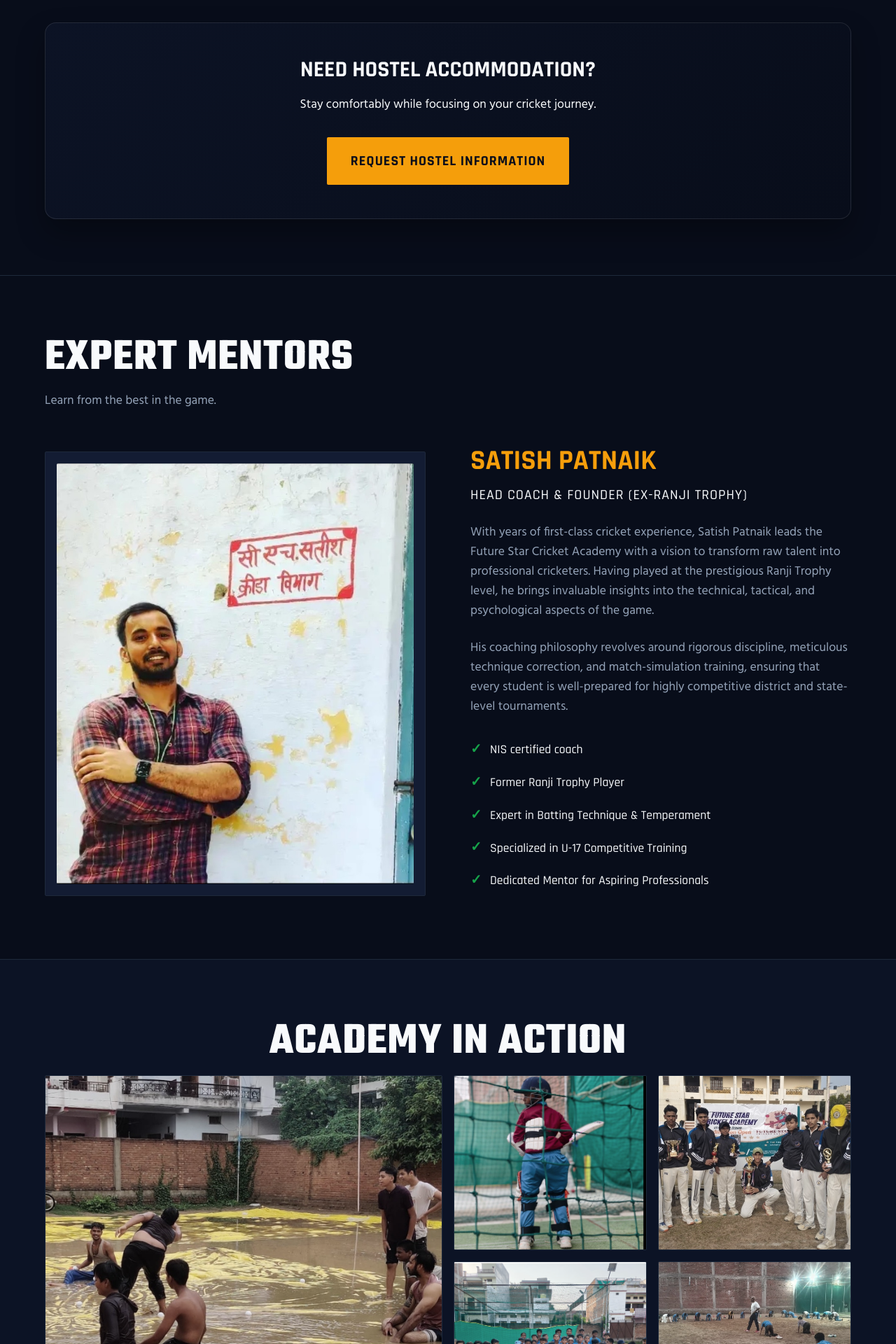
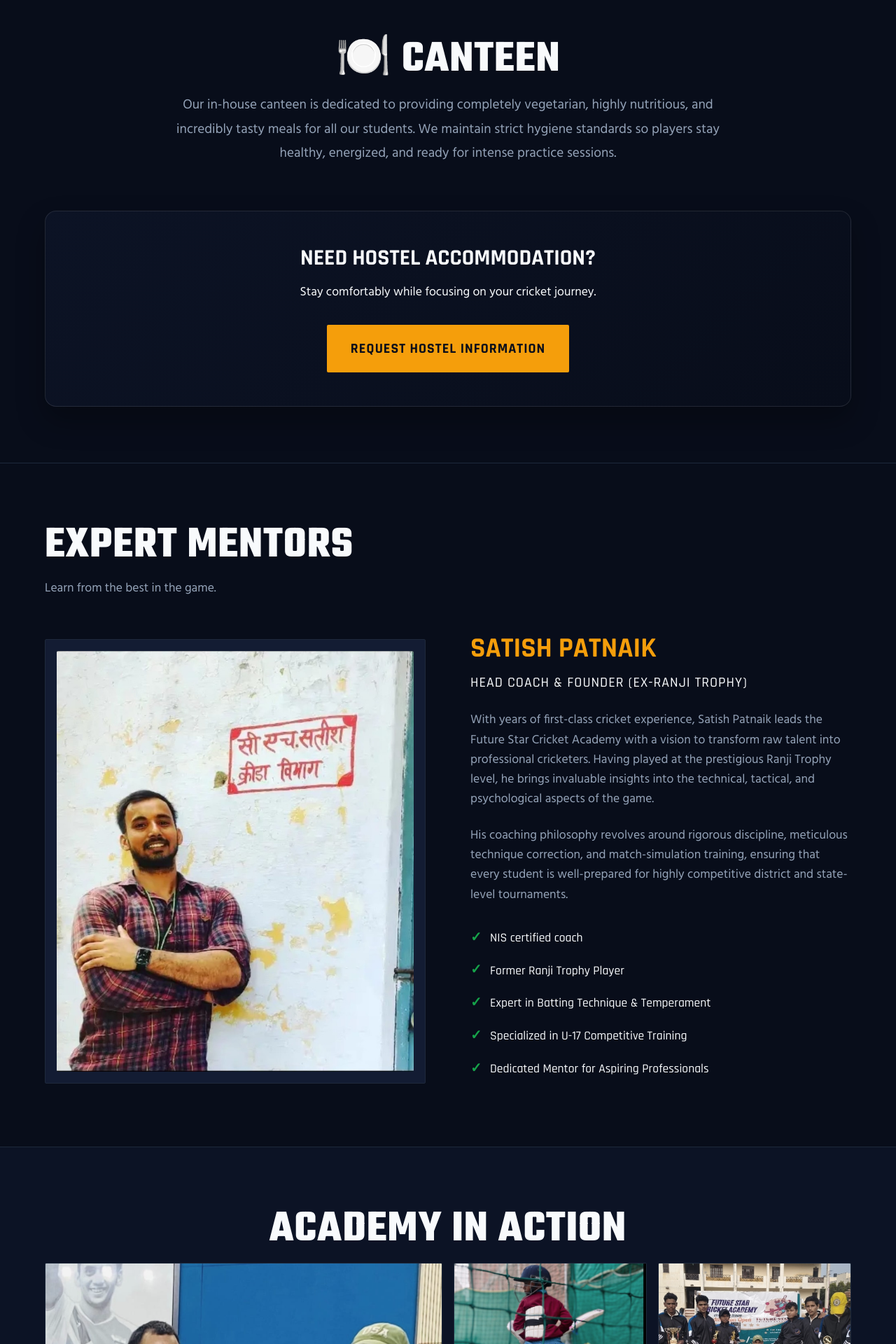
Before and after one commit to sabiquekhan11/FSCA-, a Next.js app: page / in a window 1280 px wide. Shown: the part 2900-4820 px from the top of the page at 70% size. Built offline with nearby package versions, Linux system fonts and the light colour scheme.

Commit message:
Fix mobile header overlap, add Canteen section, update gallery image

```diff
--- a/app/globals.css
+++ b/app/globals.css
@@ -830,6 +830,14 @@ label {
         padding: 3rem 0;
     }
 
+    .hero {
+        padding-top: 140px;
+    }
+
+    .logo-img {
+        transform: scale(1.4);
+    }
+
     .hero-title {
         font-size: 3.5rem;
         line-height: 0.9;
--- a/components/Gallery.tsx
+++ b/components/Gallery.tsx
@@ -7,7 +7,7 @@ export default function Gallery() {
                 </div>
                 <div className="gallery-grid">
                     <div className="gallery-item large">
-                        <img src="images/gallery-1.jpg" alt="Future Star Academy Team" />
+                        <img src="images/gallery-1.png" alt="Future Star Academy Team" />
                     </div>
                     <div className="gallery-item">
                         <img src="images/gallery-2.png" alt="Academy Players at Nets" />
--- a/components/Hostel.tsx
+++ b/components/Hostel.tsx
@@ -25,6 +25,16 @@ export default function Hostel() {
                             <span className="badge-text">Safe & Secure</span>
                         </div>
                     </div>
+                </div>
+
+                {/* Canteen Section */}
+                <div className="section-header center" style={{ marginTop: '4rem' }}>
+                    <h2 className="section-title">🍽️ Canteen</h2>
+                </div>
+                <div style={{ textAlign: 'center', maxWidth: '800px', margin: '0 auto 4rem auto' }}>
+                    <p className="about-text" style={{ fontSize: '1.2rem', lineHeight: '1.8' }}>
+                        Our in-house canteen is dedicated to providing completely vegetarian, highly nutritious, and incredibly tasty meals for all our students. We maintain strict hygiene standards so players stay healthy, energized, and ready for intense practice sessions.
+                    </p>
                 </div>
 
                 {/* Premium CTA Card */}
```
Also changed, not shown: public/images/gallery-1.png (added).
